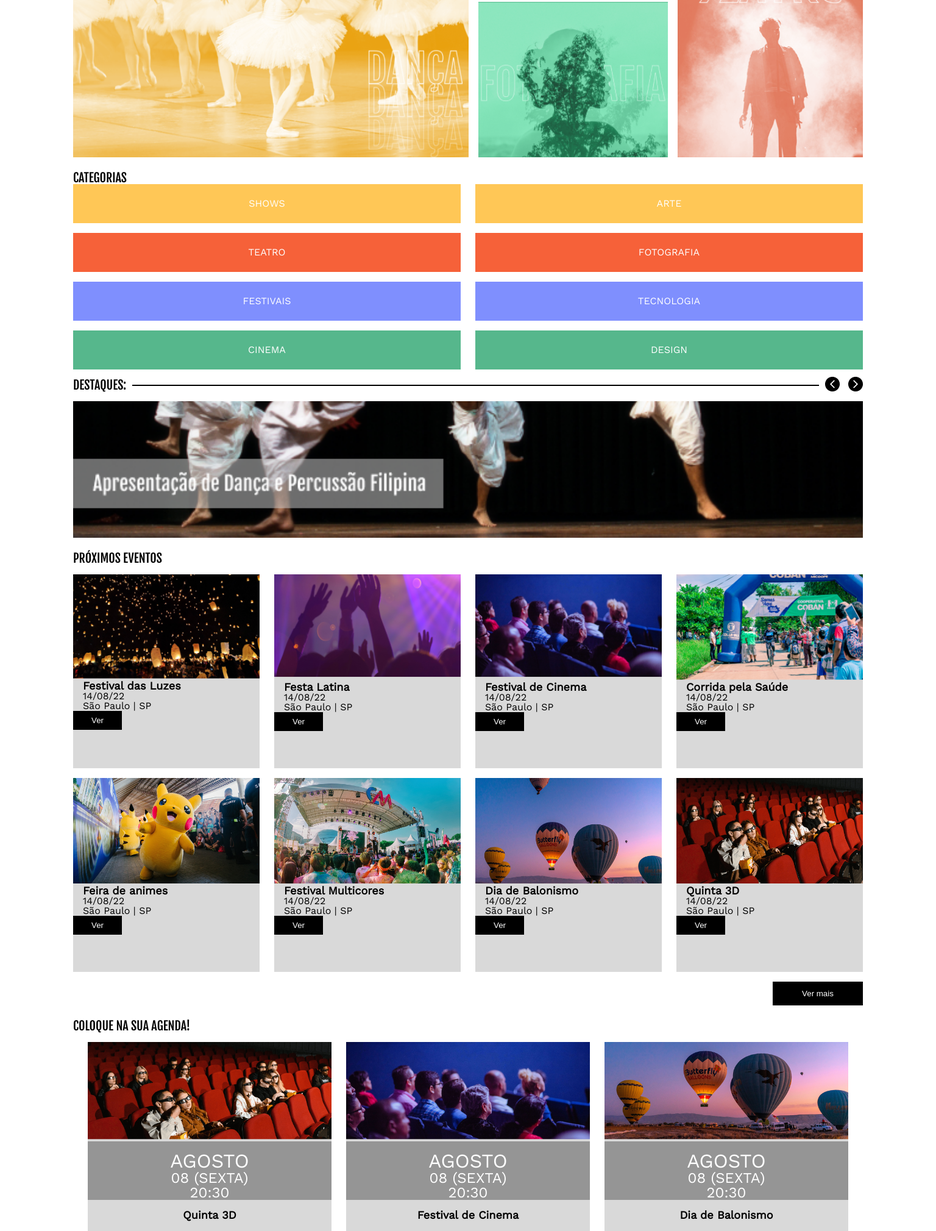
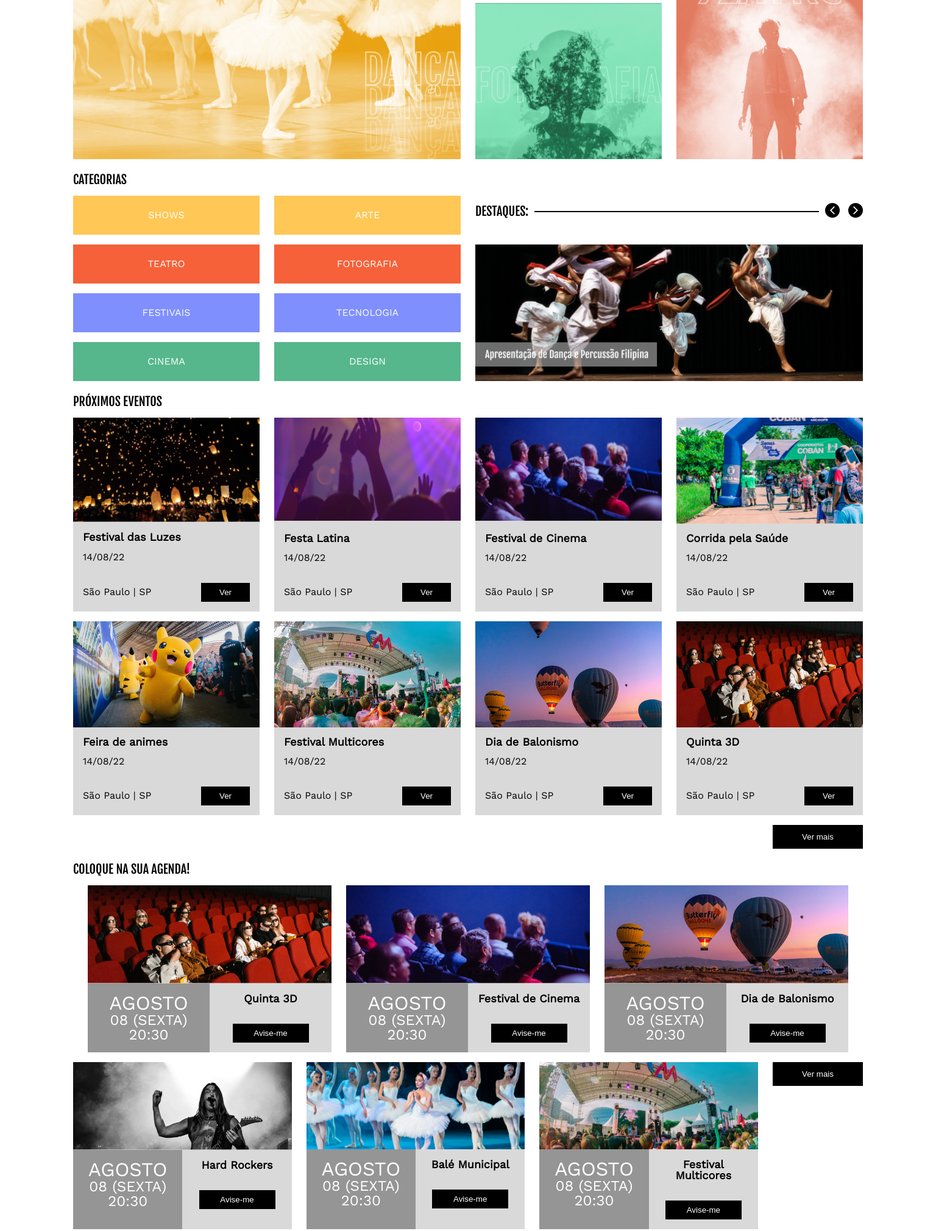
Before and after one commit to TrSilvao/culturama, a plain HTML site: page index.html in a window 1536 px wide. Shown: the part 367-2386 px from the top of the page at 61% size. Drawn offline with nearby package versions, Linux system fonts and the light colour scheme.

Commit message:
adiciona estilos para rodapé, itens de eventos e agenda utilizando flex e grid

```diff
--- a/assets/style/flex.css
+++ b/assets/style/flex.css
@@ -61,6 +61,18 @@
 .agenda__item {
     flex-grow: 1;
     max-width: 400px;
+}
+
+/* rodape */
+
+.rodape {
+    display: flex;
+    flex-wrap: wrap;
+    justify-content: space-between;
+}
+
+.rodape__logo {
+    align-self: end;
 }
 
 @media (min-width: 720px) {
--- a/assets/style/grid.css
+++ b/assets/style/grid.css
@@ -1,3 +1,5 @@
+/* banner */
+
 .banner {
     display: grid;
     gap: 1rem;
@@ -12,14 +14,92 @@
     grid-row: 2/4;
 }
 
+/* itens dos eventos */
+
+.eventos__item {
+    display: grid;
+    grid-template-columns:  1fr auto;
+    grid-template-rows:  auto repeat(2, 1fr) auto;
+    grid-template-areas:
+    "imagem imagem"
+    "nome nome"
+    "data data"
+    "local botao";
+}
+
+.eventos__item img {
+    grid-area: imagem ;
+}
+
+.eventos__item h3 {
+    grid-area: nome;
+    align-self: center;
+}
+
+.eventos__item h4 {
+    grid-area: data;
+}
+
+.eventos__item h5 {
+    grid-area: local;
+    align-self: center;
+}
+
+.eventos__item button {
+    grid-area: botao;
+}
+
+/* itens da agenda */
+
+.agenda__item {
+    display: grid;
+    grid-template-columns:  repeat(2, 1fr);
+    grid-template-rows:  auto 1fr;
+    grid-template-areas:
+    "imagem imagem"
+    "data nome";
+}
+
+.agenda__item img {
+    grid-area: imagem ;
+}
+
 @media (min-width: 720px) {
+
+    .banner {
+        grid-template-columns: calc(50% - 0.75rem) auto auto;
+        column-gap: 1.5rem;
+    }
     .banner img:nth-child(1) {
-        grid-column: 1/3;
+        grid-column: 1/2;
         grid-row: 1/3;
     }
 
     .banner img:nth-child(4) {
-        grid-column: 4/5;
+        grid-column: 3/4;
         grid-row: 1/3;
     }
 }
+
+@media (min-width: 1440px) {
+
+    .categorias {
+        display: grid;
+        grid-template-columns: calc(50% - 0.75rem) auto;
+        grid-template-rows: auto 1fr auto;
+        column-gap: 1.5rem;
+        row-gap: 1rem;
+        grid-template-areas:
+        "titulo titulo"
+        "categorias destaques"
+        "categorias imagen";
+    }
+
+    .categorias h2 {
+        grid-area: titulo;
+    }
+
+    .categorias ul {
+        grid-area: categorias;
+    }
+}
```
